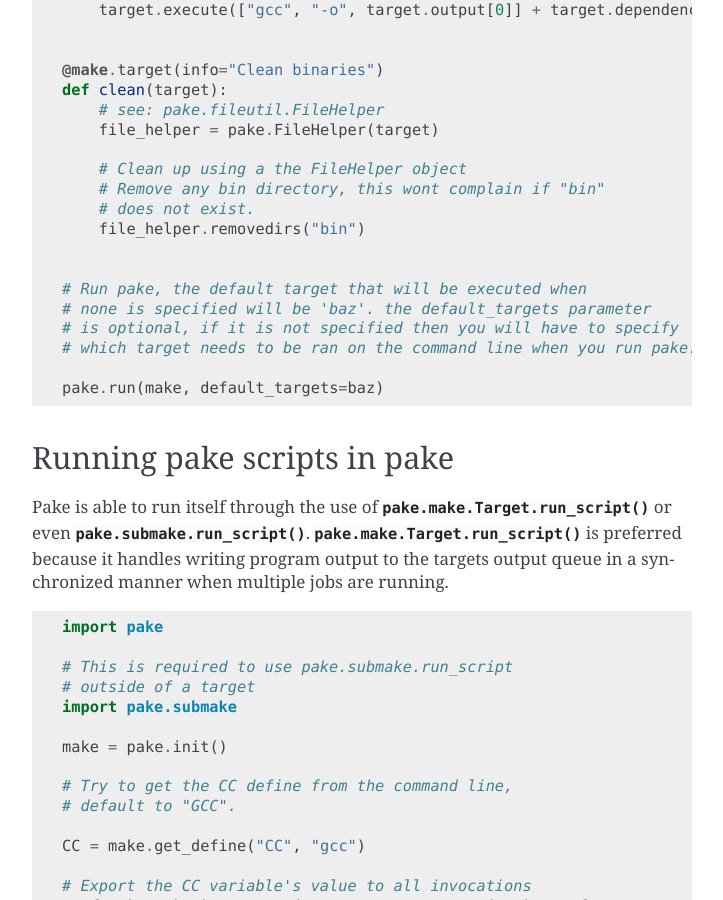
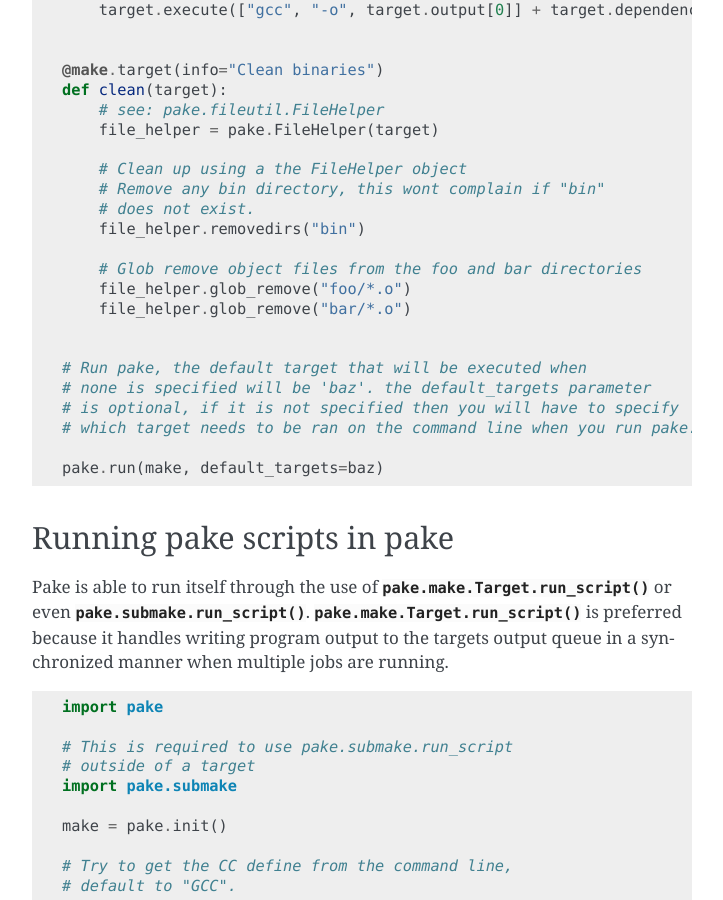
Before and after one commit to Teriks/pake, a Sphinx documentation site: the page built from docs/index.rst, in a window 1280 px wide and 900 px high, scrolled down 2246 px. Shown: the whole window, without its empty margins (388-1111 px from the left). Built offline with Sphinx 7.4.7, drawn with Linux system fonts in a browser that asks for light colours.

Commit message:
Update doc, show example of FileHelper.glob_remove

```diff
--- a/docs/index.rst
+++ b/docs/index.rst
@@ -128,6 +128,10 @@ Writing basic targets
         # Remove any bin directory, this wont complain if "bin"
         # does not exist.
         file_helper.removedirs("bin")
+
+        # Glob remove object files from the foo and bar directories
+        file_helper.glob_remove("foo/*.o")
+        file_helper.glob_remove("bar/*.o")
 
 
     # Run pake, the default target that will be executed when
```
Also changed, not shown: README.md (+4 -0 lines).
